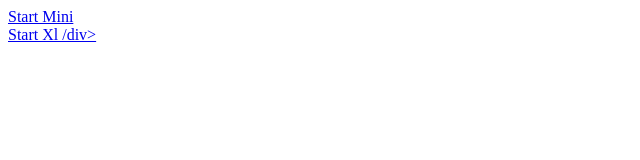
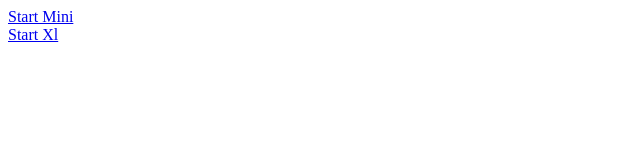
Before and after one commit to AnaArakia/deep-links-test, a plain HTML site: page index.html in a window 1280 px wide. Shown: the full height of the page, 0-640 px from the left. Drawn offline with Linux system fonts and the light colour scheme.

Commit message:
Update index.html

```diff
--- a/index.html
+++ b/index.html
@@ -4,7 +4,7 @@
 <body>
 
   <div><a href="https://tractivestage.page.link/start-mini" id="start-mini-deep-link">Start Mini </></div>
-  <div><a href="https://tractivestage.page.link/start-xl" id="start-xl-deep-link">Start Xl </>/div>
+  <div><a href="https://tractivestage.page.link/start-xl" id="start-xl-deep-link">Start Xl </></div>
 
 
 </body>
```
